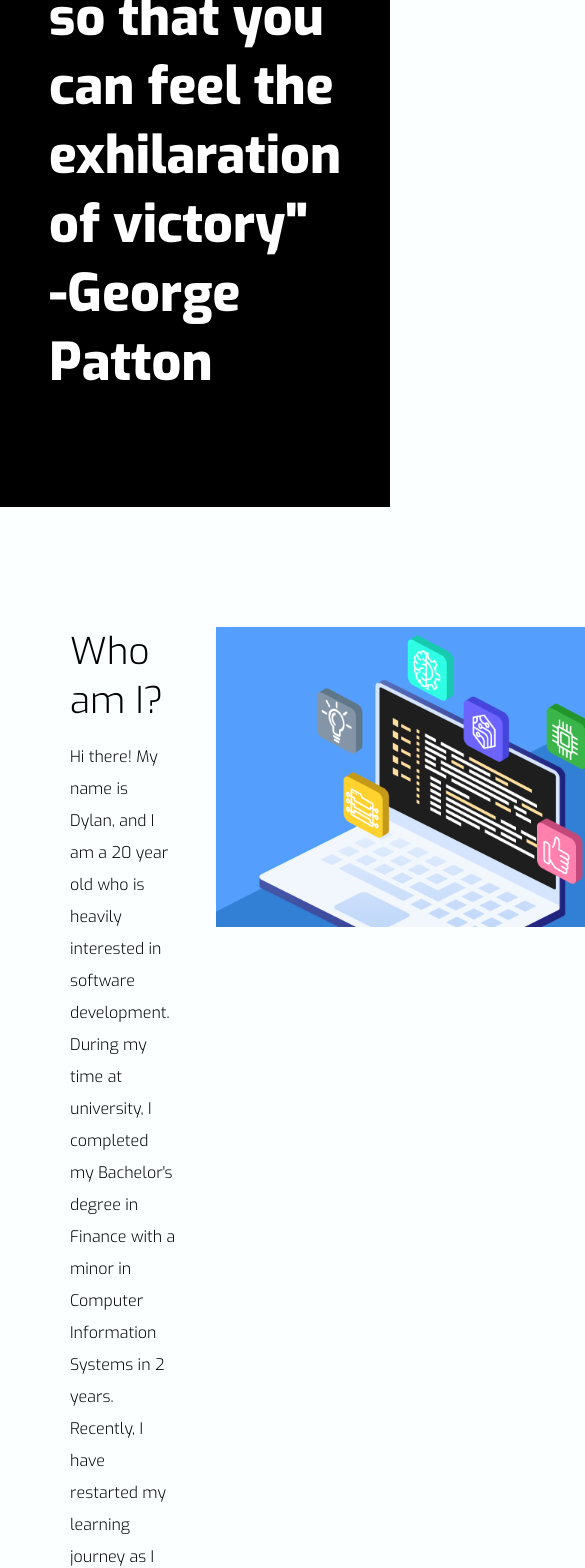
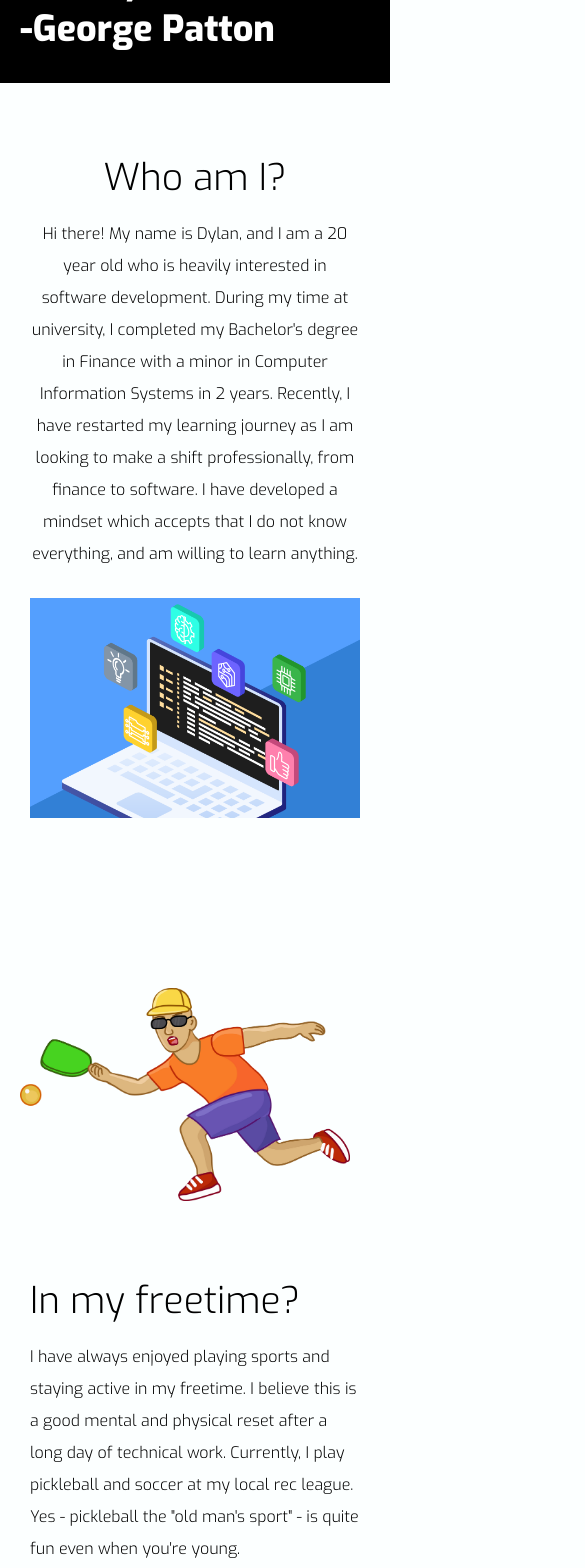
Before and after one commit to DylanCodesStuff/portfolioWebsite, a React (Vite) app: page /about-me in a window 390 px wide. Shown: the part 380-1948 px from the top of the page, 585 px wide, since content can reach past the window. Built offline with nearby package versions, Linux system fonts and the light colour scheme.

Commit message:
Now includes responsive layout. Almost complete. Must launch and deploy other projects so that the links take to a good website. Other than that it's done. Also proofread.

```diff
--- a/index.html
+++ b/index.html
@@ -2,9 +2,9 @@
 <html lang="en">
   <head>
     <meta charset="UTF-8" />
-    <link rel="icon" type="image/svg+xml" href="/vite.svg" />
+    <link rel="icon" type="image/svg+xml" href="/images/thumbsUp.png" />
     <meta name="viewport" content="width=device-width, initial-scale=1.0" />
-    <title>Dylan Scriven | Front-end Developer</title>
+    <title>Dylan Scriven | Web Developer</title>
   </head>
   <body>
     <div id="root"></div>
--- a/src/components/Footer.jsx
+++ b/src/components/Footer.jsx
@@ -25,7 +25,10 @@ function Footer() {
         <div className="links">
           <div className="footer-container">
             <div className="socials-container">
+              <div className="contact-header">
                 <h3 className="footer-name">Dylan Scriven</h3>
+              </div>
+              <div className="socials-list">
                 <div className="socials">
                   <Link
                     className="socials-link"
@@ -38,7 +41,7 @@ function Footer() {
                       src="../../images/linkedinicon.svg"
                     />
 
-                  <p>@dylanscriven</p>
+                    <p className="footer-text">@dylanscriven</p>
                   </Link>
                 </div>
 
@@ -53,7 +56,7 @@ function Footer() {
                       className="socials-icons"
                       src="../../images/emailicon.png"
                     />
-                  <p>dscriven16@gmail.com</p>
+                    <p className="footer-text">dscriven16@gmail.com</p>
                   </Link>
                 </div>
                 <div className="socials">
@@ -67,8 +70,9 @@ function Footer() {
                       className="socials-icons"
                       src="../../images/cellphone.png"
                     />
-                  <p>+1 716-490-5909</p>
+                    <p className="footer-text">+1 716-490-5909</p>
                   </Link>
+                </div>
               </div>
             </div>
           </div>
@@ -83,7 +87,7 @@ function Footer() {
                   rel="noopener noreferrer"
                   onClick={handleScrollTop}
                 >
-                  <p>Home</p>
+                  <p className="footer-text">Home</p>
                 </Link>
               </div>
               <div className="projects-link socials-link">
@@ -92,7 +96,7 @@ function Footer() {
                   rel="noopener noreferrer"
                   onClick={handleScrollTop}
                 >
-                  <p>Projects</p>
+                  <p className="footer-text">Projects</p>
                 </Link>
               </div>
               <div className="about-link socials-link">
@@ -101,7 +105,7 @@ function Footer() {
                   rel="noopener noreferrer"
                   onClick={handleScrollTop}
                 >
-                  <p>About</p>
+                  <p className="footer-text">About</p>
                 </Link>
               </div>
             </div>
--- a/src/index.css
+++ b/src/index.css
@@ -3,3 +3,7 @@ html {
   background-color: #fcffff;
 }
 /* Might have to  change this if it overrides the lower sections background color */
+
+::-webkit-scrollbar {
+  display: none;
+}
--- a/src/pages/AboutMe.jsx
+++ b/src/pages/AboutMe.jsx
@@ -2,9 +2,9 @@ import React from "react";
 import "../styles/aboutme.css";
 function AboutMe() {
   return (
-    <div>
+    <div className="about-me-container">
       <div className="banner">
-        <h1>
+        <h1 className="quote-text">
           "Accept the challenges so that you can feel the exhilaration of
           victory"
           <br></br>-George Patton
@@ -30,6 +30,7 @@ function AboutMe() {
           />
         </div>
       </div>
+
       <div className="in-my-freetime">
         <div className="in-my-freetime-image-container about-img-container">
           <img
--- a/src/pages/Homepage.jsx
+++ b/src/pages/Homepage.jsx
@@ -7,7 +7,7 @@ function Homepage() {
       <div className="hero">
         <div className="intro-section">
           <div className="top-text">
-            <h1 className="intro-line">Frontend Developer</h1>
+            <h1 className="intro-line">Web Developer</h1>
             <h3 className="intro-line2">
               I create websites with simple and minimilalistic qualities in
               mind.
--- a/src/styles/aboutme.css
+++ b/src/styles/aboutme.css
@@ -14,6 +14,7 @@
   display: flex;
   padding: 70px;
   justify-content: space-evenly;
+  overflow: hidden;
 }
 
 .who-am-i-header {
@@ -31,6 +32,7 @@
 }
 .about-text-container {
   max-width: 800px;
+  overflow: hidden;
 }
 
 .in-my-freetime {
@@ -49,3 +51,65 @@
 .about-text {
   line-height: 2;
 }
+
+@media (max-width: 820px) {
+  .about-me-container {
+    display: flex;
+    flex-direction: column;
+    flex-wrap: wrap;
+  }
+  .banner {
+    padding: 20px;
+    width: fit-content;
+  }
+  .quote-text {
+    font-size: 36px;
+  }
+  .who-am-i {
+    flex-wrap: wrap;
+    width: fit-content;
+    padding-top: 20px;
+    padding-left: 30px;
+    padding-right: 30px;
+  }
+  .who-am-i-image {
+    width: 100%;
+    margin-left: 0px;
+    height: auto;
+    margin-top: 12px;
+  }
+  .who-am-i-image-container {
+    width: 100%;
+    display: flex;
+    justify-content: center;
+    align-items: flex-start;
+    margin-left: 0px;
+    max-width: 450px;
+  }
+  .who-am-i-text-container {
+    text-align: center;
+  }
+
+  .in-my-freetime {
+    flex-wrap: wrap;
+    width: fit-content;
+    padding-top: 20px;
+    padding-left: 30px;
+    padding-right: 30px;
+    padding-bottom: 10px;
+  }
+  .in-my-freetime-image {
+    width: 100%;
+    margin-left: 0px;
+    height: auto;
+    margin-top: 12px;
+  }
+  .in-my-freetime-image-container {
+    width: 100%;
+    display: flex;
+    justify-content: center;
+    align-items: flex-start;
+    margin-left: 0px;
+    max-width: 450px;
+  }
+}
--- a/src/styles/footer.css
+++ b/src/styles/footer.css
@@ -66,13 +66,13 @@
   color: black;
   border-radius: 20px;
   padding: 40px 60px;
-  height: 100px;
-  min-height: 100px;
+  height: 80px;
+  min-height: 80px;
   display: flex;
   justify-content: space-between;
   align-items: center;
   font-family: "Exo", sans-serif;
-  font-size: 24px;
+  font-size: 18px;
   box-shadow: 0 0 1px 1px rgba(0, 0, 0, 0.2);
 }
 .right-layer button {
@@ -95,7 +95,6 @@
 .page-links {
   display: flex;
   flex-direction: column;
-
   align-items: center;
 }
 
@@ -109,3 +108,54 @@ a {
 a:hover {
   color: lightgrey;
 }
+.socials-list {
+  display: flex;
+  flex-direction: column;
+  align-items: center;
+  justify-content: center;
+}
+
+@media (max-width: 820px) {
+  ::-webkit-scrollbar {
+    -webkit-appearance: none;
+  }
+  .footer {
+    margin-top: 50px;
+  }
+  .layer {
+    display: none;
+  }
+  .layer-container {
+    display: none;
+  }
+  .links {
+    width: auto;
+  }
+  .socials-icons {
+    width: 30px;
+  }
+  .footer-container {
+    width: 100%;
+    gap: 0px;
+  }
+  .socials-container {
+    width: 100%;
+  }
+  .page-links {
+    width: 100%;
+  }
+  .footer-name {
+    font-size: 24px;
+    margin-top: 20px;
+    margin-bottom: 5px;
+  }
+  .footer-text {
+    font-size: 17px;
+  }
+  .nav-title {
+    margin-top: 20px;
+  }
+  .links {
+    flex-wrap: wrap;
+  }
+}
--- a/src/styles/homepage.css
+++ b/src/styles/homepage.css
@@ -230,7 +230,115 @@ h3 {
   transform: scale(1.02);
   color: #383836;
 }
+.tech-stack-text {
+  text-align: center;
+}
 
 .project:hover {
   transform: scale(1.04);
 }
+@media (max-width: 820px) {
+  .hero {
+    width: fit-content;
+    text-align: center;
+    overflow: hidden;
+  }
+  .bottomView-image-container {
+    width: 100%;
+    overflow: hidden;
+  }
+  .bottomView-image {
+    width: fit-content;
+    width: 100%;
+  }
+  .second-section {
+    text-align: center;
+    padding-left: 10px;
+    padding-right: 10px;
+  }
+  .bio-text {
+    font-size: 20.5px;
+  }
+  .tech-stack-wrapper {
+    margin-top: -3%;
+  }
+
+  /* --- */
+  .homepage-projects-intro {
+    margin-left: 10px;
+    margin-right: 10px;
+  }
+  .projects-intro-text {
+    font-size: 24px;
+  }
+  .homepage-projects {
+    width: fit-content;
+  }
+
+  .project {
+    display: Flex;
+    width: 80%;
+    text-align: center;
+    flex-direction: column;
+    justify-content: center;
+    align-items: center;
+    max-width: 700px;
+    gap: 25px;
+    -webkit-box-shadow: 0px 0px 19px -11px rgba(0, 0, 0, 0.75);
+    -moz-box-shadow: 0px 0px 19px -11px rgba(0, 0, 0, 0.75);
+    box-shadow: 0px 0px 19px -11px rgba(0, 0, 0, 0.75);
+    border-radius: 30px;
+    font-family: "Exo", sans-serif;
+    transition: 0.3s ease;
+  }
+  .proj-text {
+    display: flex;
+    flex-direction: column;
+    justify-content: center;
+    align-items: flex-start;
+    margin-right: 0px;
+  }
+  .pokemon-image-container {
+    width: 100%;
+  }
+  .pokemon-image {
+    width: 100%;
+    border-top-left-radius: 30px;
+    border-top-right-radius: 30px;
+    border-bottom-left-radius: 0px;
+    border-bottom-right-radius: 0px;
+  }
+  .a1sealing-image-container {
+    width: 100%;
+  }
+  .a1sealing-image {
+    width: 100%;
+    border-top-left-radius: 30px;
+    border-top-right-radius: 30px;
+    border-bottom-left-radius: 0px;
+    border-bottom-right-radius: 0px;
+  }
+
+  .dashboard-image-container {
+    width: 100%;
+  }
+  .dashboard-image {
+    width: 100%;
+    border-top-left-radius: 30px;
+    border-top-right-radius: 30px;
+    border-bottom-left-radius: 0px;
+    border-bottom-right-radius: 0px;
+  }
+  .portfolio-overlay {
+    border-top-left-radius: 30px;
+    border-top-right-radius: 30px;
+    border-bottom-left-radius: 0px;
+    border-bottom-right-radius: 0px;
+  }
+  .img-container:hover {
+    cursor: pointer;
+    .portfolio-overlay {
+      opacity: 0.28;
+    }
+  }
+}
--- a/src/styles/navbar.css
+++ b/src/styles/navbar.css
@@ -12,6 +12,7 @@ nav {
   align-items: center;
   margin-left: 40px;
   margin-right: 40px;
+  overflow: hidden;
 }
 .nav-bar-menu {
   display: flex;
@@ -32,3 +33,10 @@ a .nav-item {
 a .nav-item:hover {
   color: #666666;
 }
+
+@media (max-width: 820px) {
+  nav {
+    margin-left: 5px;
+    margin-right: 5px;
+  }
+}
```
Also changed, not shown: images/thumbsUp.png (added), images/twoThumbsUp.jpg (added). Lines whose indentation alone changed are shown as unchanged.
